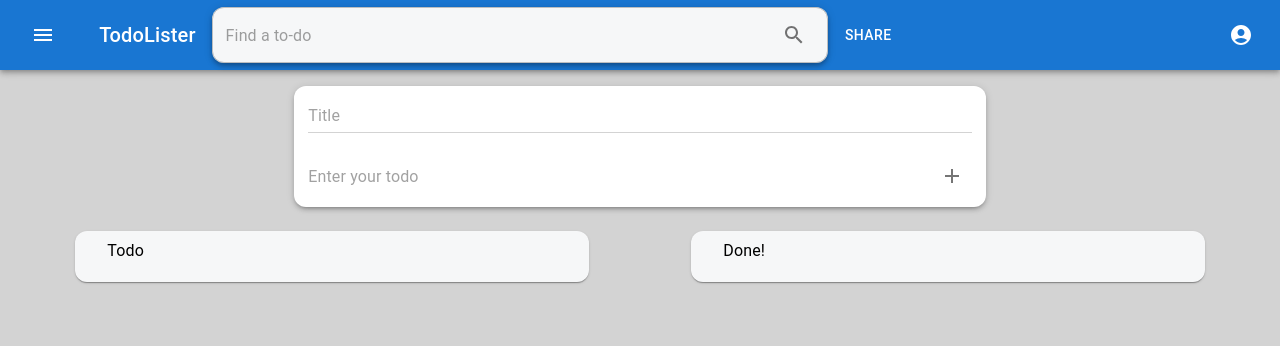
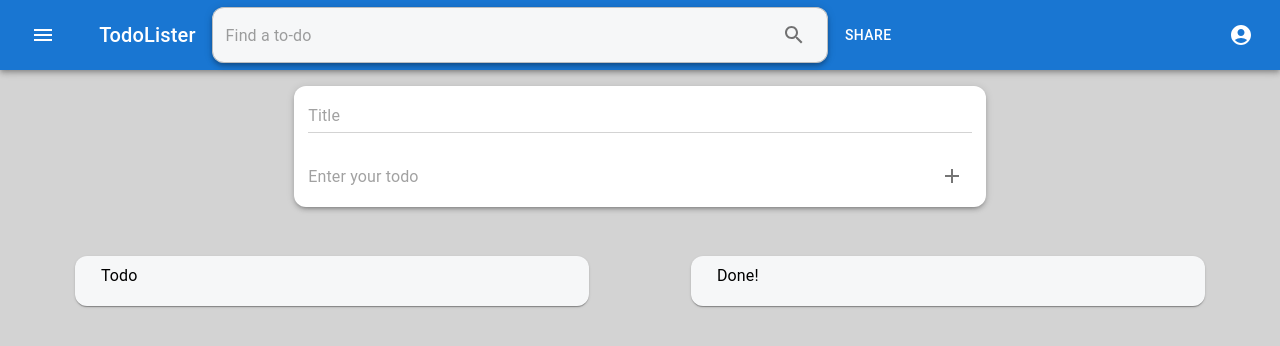
Before and after one commit to whats-a-handle/todo-list-app, a React (Create React App) app in the folder frontend/: page / in a window 1280 px wide. Shown: the top 346 px of the page. Built offline with nearby package versions, Linux system fonts and the light colour scheme.

Commit message:
Move inline styles to style objects for improved readability

```diff
--- a/frontend/src/App.jsx
+++ b/frontend/src/App.jsx
@@ -1,6 +1,6 @@
-/* eslint-disable no-unused-vars */
-import React, { useEffect, useState } from 'react';
+import React from 'react';
 import './App.css';
+
 import HomePage from './Components/HomePage';
 import CustomAppBar from './Components/CustomAppBar';
 
--- a/frontend/src/Components/CreateItemForm.jsx
+++ b/frontend/src/Components/CreateItemForm.jsx
@@ -1,16 +1,35 @@
-/* eslint-disable react/prop-types */
 import React, { useState } from 'react';
 import {
   TextField, InputAdornment, IconButton, Grid, Container, Box,
 } from '@mui/material';
-// import PropTypes from 'prop-types';
 import AddIcon from '@mui/icons-material/Add';
+import PropTypes from 'prop-types';
 
 const initialState = {
   title: '',
   description: '',
 };
 
+const outerContainerStyle = {
+  sx: {
+    backgroundColor: 'white', borderRadius: 3, boxShadow: 3,
+  },
+};
+const inputBoxContainerStyle = {
+  sx: {
+    padding: '2%', width: '100%',
+  },
+};
+const inputTextFieldStyle = {
+  style: {
+    width: '100%', borderBottom: '1px solid lightgray',
+  },
+};
+const inputTextFieldPropsStyle = {
+  style: {
+    backgroundColor: 'transparent', width: '100%',
+  },
+};
 export default function CreateItemForm(props) {
   const { createTodoItem } = props;
   const [newTodoItem, setNewTodoItem] = useState(initialState);
@@ -18,46 +37,47 @@ export default function CreateItemForm(props) {
   const handleChange = (event, property) => {
     setNewTodoItem((prevValue) => ({ ...prevValue, [property]: event.target.value }));
   };
+  const handleSubmit = () => {
+    if (newTodoItem.title.trim()) {
+      createTodoItem(newTodoItem);
+      setNewTodoItem(initialState);
+    }
+  };
   return (
     <Container>
-      <Grid
-        container
-        sx={{
-          backgroundColor: 'white', borderRadius: 3, boxShadow: 3,
-        }}
-      >
+      <Grid container sx={outerContainerStyle.sx}>
         <Grid container item xs={12}>
-          <Box sx={{ padding: '2%', width: '100%' }}>
+          <Box sx={inputBoxContainerStyle.sx}>
             <TextField
               placeholder="Title"
               variant="standard"
               value={newTodoItem.title}
-              style={{ width: '100%', borderBottom: '1px solid lightgray' }}
+              style={inputTextFieldStyle.style}
               onChange={(event) => { handleChange(event, 'title'); }}
               InputProps={{
-                style: { backgroundColor: 'transparent', width: '100%' },
+                style: inputTextFieldPropsStyle.style,
                 disableUnderline: true,
               }}
             />
           </Box>
         </Grid>
         <Grid container item xs={12}>
-          <Box sx={{ padding: '2%', width: '100%' }}>
+          <Box sx={inputBoxContainerStyle.sx}>
             <TextField
               multiline
               maxRows={3}
               value={newTodoItem.description}
-              style={{ width: '100%' }}
+              style={inputTextFieldPropsStyle.style}
               id="standard-basic"
               placeholder="Enter your todo"
               variant="standard"
               onChange={(event) => { handleChange(event, 'description'); }}
               InputProps={{
-                style: { backgroundColor: 'transparent' },
+                style: inputTextFieldPropsStyle.style,
                 disableUnderline: true,
                 endAdornment: (
                   <InputAdornment position="end">
-                    <IconButton onClick={() => createTodoItem(newTodoItem)}>
+                    <IconButton onClick={() => handleSubmit()}>
                       <AddIcon />
                     </IconButton>
                   </InputAdornment>
@@ -71,3 +91,6 @@ export default function CreateItemForm(props) {
 
   );
 }
+CreateItemForm.propTypes = {
+  createTodoItem: PropTypes.func.isRequired,
+};
--- a/frontend/src/Components/CustomAppBar.jsx
+++ b/frontend/src/Components/CustomAppBar.jsx
@@ -11,31 +11,94 @@ import AccountCircleIcon from '@mui/icons-material/AccountCircle';
 import SearchIcon from '@mui/icons-material/Search';
 import SearchBox from './SearchBox';
 
+const outerBoxStyle = {
+  sx: {
+    flexGrow: 1, marginBottom: '1rem',
+  },
+};
+const toolbarStyle = {
+  style: {
+    padding: '0.2rem',
+  },
+};
+
+const menuButtonStyle = {
+  sx: {
+    ml: '1rem', mr: '1rem',
+  },
+};
+
+const titleBoxStyle = {
+  sx: {
+    display: 'flex', flexGrow: { xs: 3, sm: 0 },
+  },
+};
+
+const titleStyle = {
+  style: {
+    padding: '1rem',
+  },
+};
+
+const searchBoxContainerStyle = {
+  sx: {
+    display: { xs: 'none', sm: 'flex' }, flexGrow: 1, paddingRight: '.5rem',
+  },
+};
+const searchBoxStyle = {
+  sx: {
+    width: '100%',
+  },
+};
+
+const mobileButtonStyle = {
+  sx: {
+    flexGrow: 1,
+    display: { xs: 'flex', sm: 'none' },
+  },
+};
+const shareButtonContainerStyle = {
+  sx: {
+    flexGrow: 1,
+    display: { xs: 'none', sm: 'flex' },
+  },
+};
+const shareButtonStyle = {
+  sx: {
+    color: 'inherit',
+  },
+};
+
+const accountButtonContainerStyle = {
+  sx: {
+    paddingRight: 2, display: { xs: 'none', sm: 'flex' },
+  },
+};
 export default function NewCustomAppBar() {
   return (
-    <Box sx={{ flexGrow: 1, marginBottom: '1rem' }}>
+    <Box sx={outerBoxStyle.sx}>
       <AppBar position="static">
-        <Toolbar style={{ padding: '0.2rem' }}>
+        <Toolbar style={toolbarStyle.style}>
           <IconButton
             size="large"
             edge="start"
             color="inherit"
             aria-label="menu"
-            sx={{ ml: '1rem', mr: '1rem' }}
+            sx={menuButtonStyle.sx}
           >
             <MenuIcon />
           </IconButton>
-          <Box sx={{ display: 'flex', flexGrow: { xs: 3, sm: 0 } }}>
-            <Typography variant="h6" component="div" style={{ padding: '1rem' }}>
+          <Box sx={titleBoxStyle.sx}>
+            <Typography variant="h6" component="div" style={titleStyle.style}>
               TodoLister
             </Typography>
           </Box>
-          <Box sx={{ display: { xs: 'none', sm: 'flex' }, flexGrow: 1, paddingRight: '.5rem' }}>
-            <Box sx={{ width: '100%' }}>
+          <Box sx={searchBoxContainerStyle.sx}>
+            <Box sx={searchBoxStyle.sx}>
               <SearchBox />
             </Box>
           </Box>
-          <Box sx={{ flexGrow: 1, display: { xs: 'flex', sm: 'none' } }}>
+          <Box sx={mobileButtonStyle.sx}>
             <IconButton color="inherit">
               <SearchIcon />
             </IconButton>
@@ -43,10 +106,10 @@ export default function NewCustomAppBar() {
               <ShareIcon />
             </IconButton>
           </Box>
-          <Box sx={{ flexGrow: 1, display: { xs: 'none', sm: 'flex' } }}>
-            <Button sx={{ color: 'inherit' }}>Share</Button>
+          <Box sx={shareButtonContainerStyle.sx}>
+            <Button sx={shareButtonStyle.sx}>Share</Button>
           </Box>
-          <Box sx={{ paddingRight: 2, display: { xs: 'none', sm: 'flex' } }}>
+          <Box sx={accountButtonContainerStyle.sx}>
             <IconButton color="inherit">
               <AccountCircleIcon />
             </IconButton>
--- a/frontend/src/Components/HomePage.jsx
+++ b/frontend/src/Components/HomePage.jsx
@@ -2,21 +2,29 @@ import { Container, Grid } from '@mui/material';
 import React from 'react';
 import TodoList from './TodoList';
 
+const mainContainerStyle = {
+  style: {
+    backgroundColor: 'lightgrey', height: '100vh', maxWidth: '100%',
+  },
+};
+
+const innerContainerStyle = {
+  style: {
+    width: '100%',
+  },
+};
+
+const todoListContainerStyle = {
+  style: {
+    backgroundColor: 'lightgray',
+    justifyContent: 'center',
+  },
+};
 export default function HomePage() {
   return (
-    <Container
-      style={{ backgroundColor: 'lightgrey', height: '100vh', maxWidth: '100%' }}
-    >
-      <Grid container justifyContent="center" style={{ width: '100%' }}>
-        <Grid
-          container
-          item
-          lg={12}
-          style={{
-            backgroundColor: 'lightgray',
-            justifyContent: 'center',
-          }}
-        >
+    <Container style={mainContainerStyle.style}>
+      <Grid container justifyContent="center" style={innerContainerStyle.style}>
+        <Grid container item lg={12} style={todoListContainerStyle.style}>
           <TodoList />
         </Grid>
       </Grid>
--- a/frontend/src/Components/SearchBox.jsx
+++ b/frontend/src/Components/SearchBox.jsx
@@ -2,19 +2,32 @@ import React from 'react';
 import { TextField, InputAdornment, IconButton } from '@mui/material';
 import SearchIcon from '@mui/icons-material/Search';
 
+const textFieldStyles = {
+  style: {
+    width: '100%',
+  },
+};
+
+const textFieldInputPropStyles = {
+  style: {
+    backgroundColor: '#f6f7f8',
+  },
+  sx: {
+    boxShadow: 4,
+    borderRadius: 3,
+  },
+};
+
 export default function SearchBox() {
   return (
     <TextField
-      style={{ width: '100%' }}
+      style={textFieldStyles.style}
       id="standard-basic"
       placeholder="Find a to-do"
       variant="outlined"
       InputProps={{
-        style: { backgroundColor: '#f6f7f8' },
-        sx: {
-          boxShadow: 4,
-          borderRadius: 3,
-        },
+        style: textFieldInputPropStyles.style,
+        sx: textFieldInputPropStyles.sx,
         endAdornment: (
           <InputAdornment position="end">
             <IconButton>
--- a/frontend/src/Components/TodoCard.jsx
+++ b/frontend/src/Components/TodoCard.jsx
@@ -1,4 +1,3 @@
-/* eslint-disable no-unused-vars */
 import React, { useState } from 'react';
 import {
   Typography, Paper, IconButton, Box, TextField,
@@ -12,11 +11,40 @@ import DeleteOutline from '@mui/icons-material/DeleteOutline';
 import EditIcon from '@mui/icons-material/Edit';
 import SaveIcon from '@mui/icons-material/Save';
 
+const outerPaperStyle = {
+  style: {
+    width: '90%',
+    maxWidth: '90%',
+    boxShadow: 4,
+    minHeight: '10%',
+    display: 'flex',
+  },
+};
+
+const innerPaperBoxStyle = {
+  style: {
+    display: 'flex', padding: '0.5rem', paddingRight: 0, flexDirection: 'column', justifyContent: 'space-between',
+  },
+};
+const buttonBoxStyle = {
+  style: { display: 'flex', flexDirection: 'column' },
+};
+
+const expandIconButtonStyle = {
+  style: {
+    display: 'flex',
+  },
+};
+const cardBoxStyle = {
+  style: {
+    padding: '.8rem', maxHeight: '80%', maxWidth: '90%', width: '85%',
+  },
+};
+
 export default function TodoCard(props) {
   const {
     item, deleteTodoItem, markTodoItem, updateTodoItem,
   } = props;
-
   const [todoItem, setTodoItem] = useState(item);
   const [isExpanded, setIsExpanded] = useState(false);
   const [editMode, setEditMode] = useState(false);
@@ -40,21 +68,42 @@ export default function TodoCard(props) {
     setTodoItem((prevValue) => ({ ...prevValue, [key]: value }));
   };
 
+  const cardTitleStyling = {
+    style: {
+      fontSize: '1.1rem', marginBottom: '5px',
+    },
+    sx: {
+      overflow: isExpanded ? 'scroll' : 'hidden',
+      textOverflow: isExpanded ? 'clip' : 'ellipsis',
+      display: !editMode ? '-webkit-box' : 'none',
+      WebkitLineClamp: isExpanded ? 'none' : '2',
+      WebkitBoxOrient: 'vertical',
+    },
+  };
+
+  const cardDescriptionStyle = {
+    style: {
+      maxWidth: '100%', maxHeight: '100%', fontSize: '0.9rem',
+    },
+    sx: {
+      overflow: isExpanded ? 'scroll' : 'hidden',
+      textOverflow: isExpanded ? 'clip' : 'ellipsis',
+      display: !editMode ? '-webkit-box' : 'none',
+      WebkitLineClamp: isExpanded ? 'none' : '5',
+      WebkitBoxOrient: 'vertical',
+    },
+  };
+
+  const cardEditModeStyle = {
+    style: {
+      display: editMode ? 'flex' : 'none', fontSize: '1.1rem', marginBottom: '5px', width: '100%',
+    },
+  };
+
   return (
-    <Paper
-      style={{
-        width: '90%',
-        maxWidth: '90%',
-        boxShadow: 4,
-        minHeight: '10%',
-        display: 'flex',
-      }}
-    >
-      <Box style={{
-        display: 'flex', padding: '0.5rem', paddingRight: 0, flexDirection: 'column', justifyContent: 'space-between',
-      }}
-      >
-        <Box style={{ display: 'flex', flexDirection: 'column' }}>
+    <Paper style={outerPaperStyle.style}>
+      <Box style={innerPaperBoxStyle.style}>
+        <Box style={buttonBoxStyle.style}>
           <IconButton onClick={() => { markTodoItem(todoItem.id); }}>
             {todoCheckbox(todoItem.isCompleted)}
           </IconButton>
@@ -65,45 +114,34 @@ export default function TodoCard(props) {
             <DeleteOutline />
           </IconButton>
         </Box>
-        <IconButton style={{ display: 'flex' }} onClick={expandOrShrink}>
+        <IconButton style={expandIconButtonStyle.style} onClick={expandOrShrink}>
           {renderExpandIcon()}
         </IconButton>
       </Box>
-      <Box style={{
-        padding: '.8rem', maxHeight: '80%', maxWidth: '90%',
-      }}
-      >
-        <Typography
-          style={{ fontSize: '1.1rem', marginBottom: '5px' }}
-          sx={{
-            overflow: isExpanded ? 'scroll' : 'hidden',
-            textOverflow: isExpanded ? 'clip' : 'ellipsis',
-            display: !editMode ? '-webkit-box' : 'none',
-            WebkitLineClamp: isExpanded ? 'none' : '2',
-            WebkitBoxOrient: 'vertical',
-          }}
-        >
+      <Box style={cardBoxStyle.style}>
+        <Typography style={cardTitleStyling.style} sx={cardTitleStyling.sx}>
           {todoItem.title}
         </Typography>
-        <TextField placeholder="Title" value={todoItem.title} onChange={(event) => handleChange('title', event.target.value)} style={{ display: editMode ? 'flex' : 'none', fontSize: '1.1rem', marginBottom: '5px' }}> </TextField>
+        <TextField
+          placeholder="Title"
+          value={todoItem.title}
+          onChange={(event) => handleChange('title', event.target.value)}
+          multiline
+          maxRows={5}
+          style={cardEditModeStyle.style}
+        />
         <Typography
-          sx={{
-            overflow: isExpanded ? 'scroll' : 'hidden',
-            textOverflow: isExpanded ? 'clip' : 'ellipsis',
-            display: !editMode ? '-webkit-box' : 'none',
-            WebkitLineClamp: isExpanded ? 'none' : '5',
-            WebkitBoxOrient: 'vertical',
-          }}
-          style={{ maxWidth: '100%', maxHeight: '100%', fontSize: '0.9rem' }}
+          sx={cardDescriptionStyle.sx}
+          style={cardDescriptionStyle.style}
         >
           {todoItem.description}
         </Typography>
         <TextField
           value={todoItem.description}
+          multiline
+          maxRows={5}
           onChange={(event) => handleChange('description', event.target.value)}
-          style={{
-            display: editMode ? 'flex' : 'none', maxWidth: '100%', maxHeight: '100%', fontSize: '0.9rem',
-          }}
+          style={cardEditModeStyle.style}
         />
       </Box>
     </Paper>
--- a/frontend/src/Components/TodoList.jsx
+++ b/frontend/src/Components/TodoList.jsx
@@ -1,9 +1,45 @@
-/* eslint-disable no-unused-vars */
 import * as React from 'react';
 import { useState } from 'react';
 import { Box, Grid, Typography } from '@mui/material';
+import TodoCard from './TodoCard';
 import CreateItemForm from './CreateItemForm';
-import TodoCard from './TodoCard';
+
+const columnStyles = {
+  sx: {
+    borderRadius: 3,
+    backgroundColor: 'rgb(246, 247, 248)',
+    paddingBottom: '1.5%',
+    marginBottom: '1%',
+    boxShadow: 1,
+  },
+};
+
+const columnContainerStyles = {
+  style: {
+    maxHeight: '100%',
+    maxWidth: '100%',
+    width: '100%',
+    paddingTop: '2%',
+    paddingBottom: '2%',
+
+  },
+};
+
+const formContainerStyles = {
+  style: {
+    width: '60%', marginBottom: '.5rem',
+  },
+};
+
+const columnNameStyles = {
+  style: {
+    paddingLeft: '1.6rem',
+  },
+};
+
+const todoCardItemStyle = {
+  style: { width: '100%' },
+};
 
 export default function TodoList() {
   const [todoItems, setTodoItems] = useState({});
@@ -19,7 +55,7 @@ export default function TodoList() {
       description,
       isCompleted: false,
       id: allTimeTodoCount.toString(),
-      position: Object.values(todoItems).length,
+      index: Object.values(todoItems).length,
     };
     setTodoItems((prevTodoItems) => ({ ...prevTodoItems, [newTodo.id]: newTodo }));
     setAllTimeTodoCount(allTimeTodoCount + 1);
@@ -40,18 +76,7 @@ export default function TodoList() {
     setTodoItems(newToDoItems);
   };
 
-  const moveItem = (id, position) => {
-    setTodoItems((prevTodoItems) => (
-      {
-        ...prevTodoItems,
-        [id]: {
-          ...prevTodoItems[id],
-          position,
-        },
-      }));
-  };
-
-  const sortItems = (items) => items.sort((a, b) => a.position - b.position);
+  const sortItems = (items) => items.sort((a, b) => a.index - b.index);
 
   const updateTodoItem = (item) => {
     setTodoItems((prevItems) => ({ ...prevItems, [item.id]: { ...item } }));
@@ -60,13 +85,14 @@ export default function TodoList() {
   React.useEffect(() => {
     console.log(`Items Updated: ${JSON.stringify(todoItems)}`);
   }, [todoItems]);
+
   const renderTodoCards = (items) => {
     const todoItemsForSorting = [...items];
     let todoCards = [];
     sortItems(todoItemsForSorting);
     if (todoItemsForSorting !== null && todoItemsForSorting !== undefined) {
       todoCards = todoItemsForSorting.map((item) => (
-        <Grid item xs={12} sm={12} md={12} lg={12} xl={12}>
+        <Grid item key={item.id} style={todoCardItemStyle.style}>
           <TodoCard
             item={item}
             deleteTodoItem={deleteTodoItem}
@@ -80,67 +106,21 @@ export default function TodoList() {
   };
   return (
     <>
-      <Box style={{ width: '60%', marginBottom: '.5rem' }}>
+      <Box style={formContainerStyles.style}>
         <CreateItemForm createTodoItem={createTodoItem} />
       </Box>
-      <Box
-        sx={{
-          maxHeight: '100%',
-          maxWidth: '100%',
-          width: '100%',
-          paddingTop: '2%',
-          paddingBottom: '2%',
-        }}
-      >
-        <Grid
-          container
-          item
-          xs={12}
-          align="center"
-          justifyContent="space-around"
-        >
-          <Grid
-            container
-            item
-            xs={5.5}
-            sm={5}
-            md={5}
-            lg={5}
-            xl={5}
-            rowSpacing={1}
-            sx={{
-              borderRadius: 3,
-              backgroundColor: 'rgb(246, 247, 248)',
-              paddingBottom: '1.5%',
-              marginBottom: '1%',
-              boxShadow: 1,
-            }}
-          >
-            <Grid container item xs={12} align="left" sx={{ paddingLeft: 4 }}>
+      <Box style={columnContainerStyles.style}>
+        <Grid container item xs={12} align="center" justifyContent="space-around" style={columnContainerStyles.style}>
+          <Grid container item xs={5.5} sm={5} rowSpacing={1} sx={columnStyles.sx}>
+            <Grid container item xs={12} style={columnNameStyles.style}>
               <Typography>
                 Todo
               </Typography>
             </Grid>
             {renderTodoCards(inProgressTodos())}
           </Grid>
-          <Grid
-            container
-            item
-            xs={5.5}
-            sm={5}
-            md={5}
-            lg={5}
-            xl={5}
-            rowSpacing={1}
-            sx={{
-              borderRadius: 3,
-              backgroundColor: 'rgb(246, 247, 248)',
-              paddingBottom: '1.5%',
-              marginBottom: '1%',
-              boxShadow: 1,
-            }}
-          >
-            <Grid container item xs={12} align="left" sx={{ paddingLeft: 4 }}>
+          <Grid container item xs={5.5} sm={5} rowSpacing={1} sx={columnStyles.sx}>
+            <Grid container item xs={12} style={columnNameStyles.style}>
               <Typography>
                 Done!
               </Typography>
```
Also changed, not shown: frontend/package.json (+4 -3 lines), frontend/src/Components/TodoListItem.jsx (deleted, +0 -100 lines), 1 other file (tests, documents, lock files or other folders).
